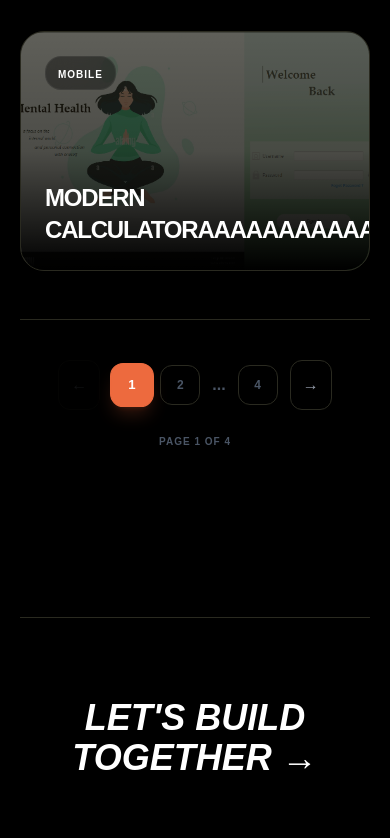
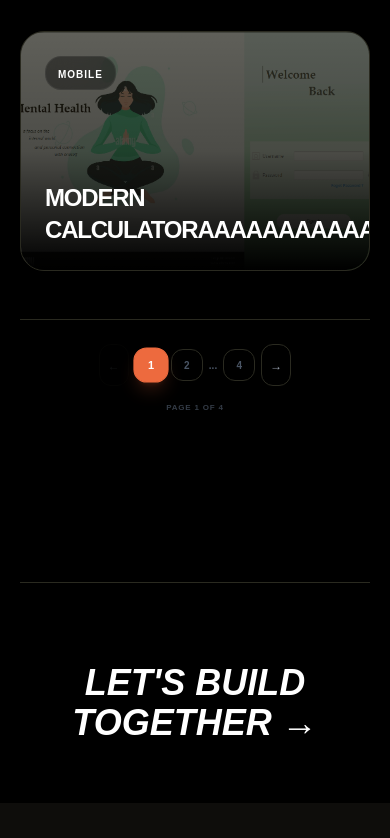
Before and after one commit to tharu-2003/Tharusha_Sandaruwan_Dahanayaka, a React (Vite) app: page /projects in a window 390 px wide. Shown: the part 1175-2013 px from the top of the page. After the commit the page ends 1978 px from the top, so only its background shows below. Built offline with nearby package versions, Linux system fonts and the light colour scheme.

Commit message:
change some responsive eliments

```diff
--- a/src/components/PaginationControls.tsx
+++ b/src/components/PaginationControls.tsx
@@ -11,15 +11,20 @@ export const Pagination: React.FC<PaginationProps> = ({ currentPage, totalPages,
 
   const renderPageButtons = () => {
     const pages = [];
-    const range = window.innerWidth < 640 ? 1 : 2; // Mobile wala adu buttons pennanawa
+    const range = 1;
 
     for (let i = 1; i <= totalPages; i++) {
-      if (i === 1 || i === totalPages || (i >= currentPage - range && i <= currentPage + range)) {
+      if (
+        i === 1 ||
+        i === totalPages ||
+        (i >= currentPage - range && i <= currentPage + range)
+      ) {
         pages.push(
           <button
             key={i}
             onClick={() => setCurrentPage(i)}
-            className={`w-10 h-10 sm:w-12 sm:h-12 rounded-xl border font-black text-xs sm:text-sm transition-all duration-300 ${
+            // Mobile wala w-8 h-8, desktop wala w-12 h-12 widiyata sizes wenas kalaa
+            className={`w-8 h-8 sm:w-10 md:w-12 sm:h-10 md:h-12 rounded-lg sm:rounded-xl border font-black text-[10px] sm:text-xs md:text-sm transition-all duration-300 ${
               currentPage === i
                 ? 'bg-[#ed6a3e] border-[#ed6a3e] text-white shadow-lg shadow-[#ed6a3e]/20 scale-110'
                 : 'border-[#2a2a20] text-gray-600 hover:border-gray-400 hover:text-white'
@@ -28,42 +33,50 @@ export const Pagination: React.FC<PaginationProps> = ({ currentPage, totalPages,
             {i}
           </button>
         );
-      } else if (i === currentPage - range - 1 || i === currentPage + range + 1) {
-        pages.push(<span key={i} className="text-gray-600 px-1 font-bold">...</span>);
+      }
+      else if (
+        i === currentPage - range - 1 ||
+        i === currentPage + range + 1
+      ) {
+        pages.push(
+          <span key={i} className="text-gray-600 px-0.5 sm:px-1 font-bold select-none text-[10px] sm:text-sm">
+            ...
+          </span>
+        );
       }
     }
     return pages;
   };
 
   return (
-    <div className="flex flex-col sm:flex-row items-center justify-center lg:justify-start gap-6 border-t border-[#2a2a20] pt-10">
-      <div className="flex items-center gap-3">
-        {/* Previous Button */}
+    <div className="flex flex-col sm:flex-row items-center justify-center lg:justify-start gap-4 sm:gap-6 border-t border-[#2a2a20] pt-6 sm:pt-10 mt-6 sm:mt-8">
+      <div className="flex items-center gap-1.5 sm:gap-3">
+        {/* Previous Button - Mobile size adjusted */}
         <button
           disabled={currentPage === 1}
           onClick={() => setCurrentPage(currentPage - 1)}
-          className="group p-3 sm:p-4 rounded-xl border border-[#2a2a20] disabled:opacity-10 hover:border-[#ed6a3e] transition-all"
+          className="group p-2 sm:p-3 md:p-4 rounded-lg sm:rounded-xl border border-[#2a2a20] disabled:opacity-10 hover:border-[#ed6a3e] transition-all cursor-pointer disabled:cursor-not-allowed"
         >
-          <span className="text-gray-400 group-hover:text-[#ed6a3e] transition-colors">←</span>
+          <span className="text-gray-400 group-hover:text-[#ed6a3e] text-xs sm:text-base">←</span>
         </button>
 
         {/* Dynamic Page Buttons */}
-        <div className="flex gap-2 items-center">
+        <div className="flex gap-1 sm:gap-2 items-center">
           {renderPageButtons()}
         </div>
 
-        {/* Next Button */}
+        {/* Next Button - Mobile size adjusted */}
         <button
           disabled={currentPage === totalPages}
           onClick={() => setCurrentPage(currentPage + 1)}
-          className="group p-3 sm:p-4 rounded-xl border border-[#2a2a20] disabled:opacity-10 hover:border-[#ed6a3e] transition-all"
+          className="group p-2 sm:p-3 md:p-4 rounded-lg sm:rounded-xl border border-[#2a2a20] disabled:opacity-10 hover:border-[#ed6a3e] transition-all cursor-pointer disabled:cursor-not-allowed"
         >
-          <span className="text-gray-400 group-hover:text-[#ed6a3e] transition-colors">→</span>
+          <span className="text-gray-400 group-hover:text-[#ed6a3e] text-xs sm:text-base">→</span>
         </button>
       </div>
 
-      {/* Page Info (Optional) */}
-      <span className="text-[10px] text-gray-600 font-bold uppercase tracking-widest">
+      {/* Page Info - Mobile size adjusted */}
+      <span className="text-[8px] sm:text-[10px] text-gray-600 font-bold uppercase tracking-widest sm:tracking-[0.2em] opacity-70">
         Page {currentPage} of {totalPages}
       </span>
     </div>
```
